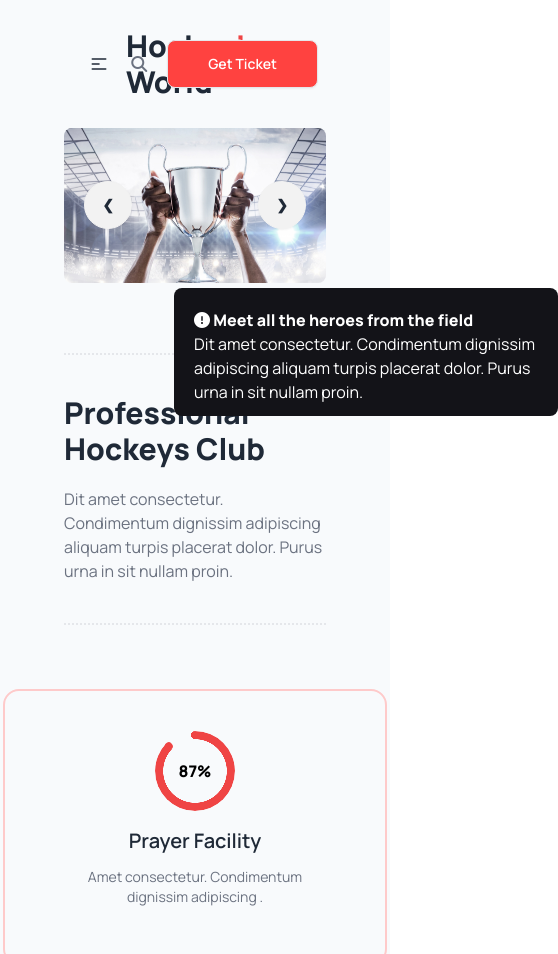
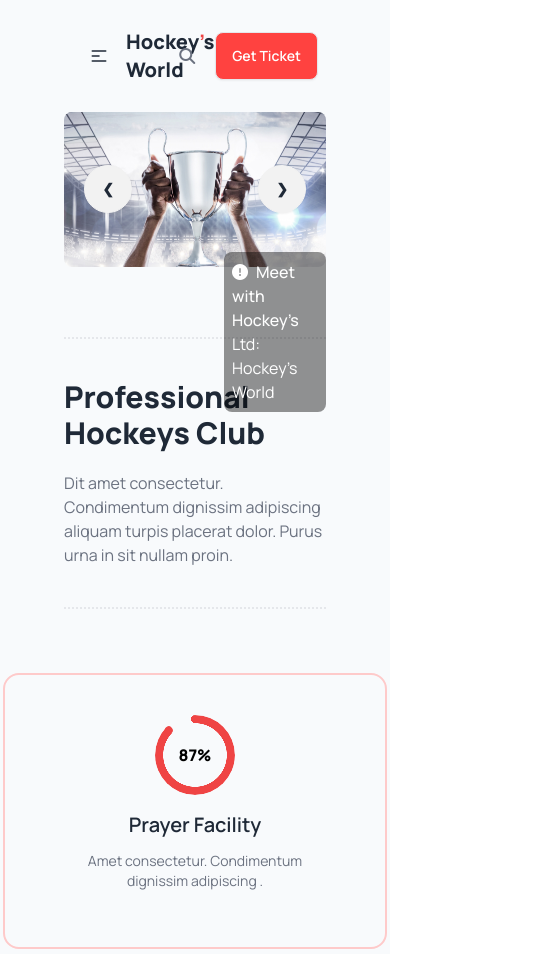
Before and after one commit to AbdullahAlNoman20/Hockey-World, a plain HTML site: page index.html in a window 390 px wide. Shown: the top 954 px of the page, 558 px wide, since content can reach past the window. Drawn offline with nearby package versions, Linux system fonts and the light colour scheme.

Commit message:
some Responsive issue

```diff
--- a/index.html
+++ b/index.html
@@ -51,7 +51,7 @@
                         <li><a class=" text-gray-500">Contact</a></li>
                         </ul>
                   </div>
-                  <a class="text-3xl font-extrabold">Hockey<span class="text-red-500">’</span>s World</a>
+                  <a class="lg:text-3xl text-xl font-extrabold">Hockey<span class="text-red-500">’</span>s World</a>
                 </div>
                 <div class="navbar-center hidden lg:flex">
                   <ul class="menu menu-horizontal px-1">
@@ -64,7 +64,7 @@
                 </div>
                 <div class="navbar-end">
                     <p><i class="fa-solid fa-magnifying-glass text-gray-500"></i></p>
-                  <a class="text-white border-inherit px-10 bg-[#FF4240] ml-5 btn btn-primary">Get Ticket</a>
+                  <a class="text-white border-inherit lg:px-10 bg-[#FF4240] ml-5 btn btn-primary">Get Ticket</a>
                 </div>
               </div>
 
@@ -112,9 +112,9 @@
               </div>
 
 
-              <div class="absolute bg-[#131318] text-white p-5 rounded-lg w-96 h-32 top-[160px] left-[110px] lg:w-96 lg:h-40 lg:top-2/3 lg:left-2/3">
-                <h1 class="font-extrabold "> <i class="fa-solid fa-circle-exclamation"></i>    Meet all the heroes from the field</h1>
-                <p class="text-inherit ">Dit amet consectetur. Condimentum dignissim adipiscing aliquam turpis placerat dolor. Purus urna in sit nullam proin. </p>
+              <div class="absolute bg-[#0000006c] text-white p-2 lg:p-5 rounded-lg lg:w-56 lg:h-11 top-[140px] left-[160px] lg:w-96 lg:h-40 lg:top-2/3 lg:left-2/3">
+                <h1 class="lg:font-extrabold font-medium lg:flex lg:justify-center lg:mt-7 "> <i class="fa-solid fa-circle-exclamation mr-2"></i>Meet with Hockey’s </h1>
+                <p class=" lg:text-inherit lg:flex lg:justify-center lg:items-center ">Ltd: Hockey’s World</p>
               </div>
 
         </section>
@@ -392,13 +392,13 @@
 
 
 
-        <div class="w-1/2">
+        <div class="lg:w-1/2">
             <img class="w-screen " src="Images/11.png" alt="">
         </div>
 
 
 
-        <div class="w-3/4">
+        <div class="lg:w-3/4">
 
 
             <div class="collapse collapse-plus">
@@ -563,7 +563,7 @@
 
 
 
-        <div class="p-10 w-1/2">
+        <div class="p-10 lg:w-1/2">
 
             <div class=" grid grid-cols-1 lg:grid-cols-2 gap-5">
                 <label class="form-control w-full">
```
